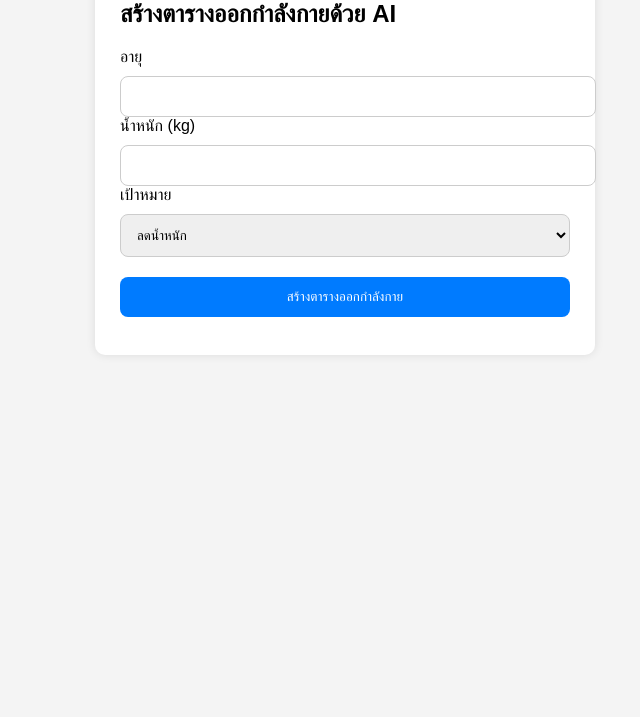
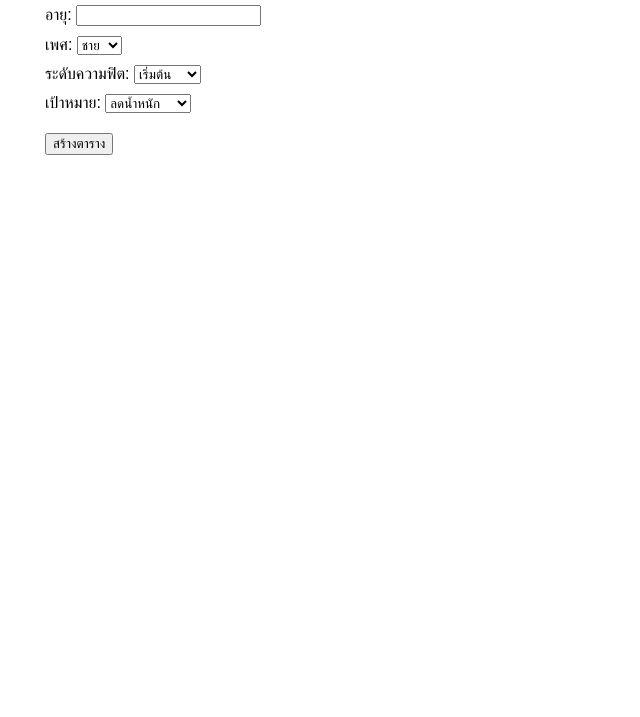
Before and after one commit to basbas778/basbas778.github.io, a plain HTML site: page index.html in a window 1280 px wide. Shown: the part 83-800 px from the top of the page, without its empty margins (295-935 px from the left). Drawn offline with Linux system fonts and the light colour scheme.

Commit message:
index.html

```diff
--- a/index.html
+++ b/index.html
@@ -1,78 +1,44 @@
 <!DOCTYPE html>
 <html lang="th">
 <head>
-    <meta charset="UTF-8">
-    <meta name="viewport" content="width=device-width, initial-scale=1.0">
-    <title>AI Workout Planner</title>
-    <style>
-        body {
-            font-family: Arial, sans-serif;
-            background: #f4f4f4;
-            padding: 30px;
-        }
-        .box {
-            background: white;
-            padding: 25px;
-            border-radius: 10px;
-            max-width: 450px;
-            margin: auto;
-            box-shadow: 0 0 10px rgba(0,0,0,0.1);
-        }
-        input, select, button {
-            width: 100%;
-            padding: 12px;
-            margin-top: 10px;
-            border-radius: 8px;
-            border: 1px solid #ccc;
-        }
-        button {
-            background: #007bff;
-            color: white;
-            border: none;
-            margin-top: 20px;
-            cursor: pointer;
-        }
-        button:hover {
-            background: #0056c0;
-        }
-    </style>
+<meta charset="UTF-8">
+<title>AI Fitness Trainer</title>
+<style>
+body { font-family: Arial; max-width: 600px; margin: auto; padding: 20px; }
+label { display: block; margin: 10px 0; }
+button { margin-top: 10px; }
+#output { margin-top: 20px; white-space: pre-wrap; }
+</style>
 </head>
 <body>
+<h2>AI Fitness Trainer</h2>
+<form id="fitnessForm">
+  <label>อายุ: <input type="number" name="age" required></label>
+  <label>เพศ:
+    <select name="gender" required>
+      <option value="male">ชาย</option>
+      <option value="female">หญิง</option>
+    </select>
+  </label>
+  <label>ระดับความฟิต:
+    <select name="fitnessLevel" required>
+      <option value="beginner">เริ่มต้น</option>
+      <option value="intermediate">ปานกลาง</option>
+      <option value="advanced">ขั้นสูง</option>
+    </select>
+  </label>
+  <label>เป้าหมาย:
+    <select name="goal" required>
+      <option value="weight_loss">ลดน้ำหนัก</option>
+      <option value="muscle_gain">เพิ่มกล้ามเนื้อ</option>
+      <option value="flexibility">ยืดหยุ่น/ฟิต</option>
+    </select>
+  </label>
+  <button type="submit">สร้างตาราง</button>
+</form>
 
-<div class="box">
-    <h2>สร้างตารางออกกำลังกายด้วย AI</h2>
+<div id="output"></div>
 
-    <label>อายุ</label>
-    <input type="number" id="age">
-
-    <label>น้ำหนัก (kg)</label>
-    <input type="number" id="weight">
-
-    <label>เป้าหมาย</label>
-    <select id="goal">
-        <option>ลดน้ำหนัก</option>
-        <option>เพิ่มกล้าม</option>
-        <option>กระชับสัดส่วน</option>
-    </select>
-
-    <button onclick="generate()">สร้างตารางออกกำลังกาย</button>
-
-    <pre id="result"></pre>
-</div>
-
-<script>
-function generate() {
-    let age = document.getElementById("age").value;
-    let weight = document.getElementById("weight").value;
-    let goal = document.getElementById("goal").value;
-
-    document.getElementById("result").textContent =
-        "อายุ: " + age +
-        "\\nน้ำหนัก: " + weight + " kg" +
-        "\\nเป้าหมาย: " + goal +
-        "\\n\\n📌 *ตอนนี้เว็บมึงสร้างฟอร์มเสร็จแล้ว*";
-}
-</script>
-
+<script src="app.js"></script>
 </body>
 </html>
```
